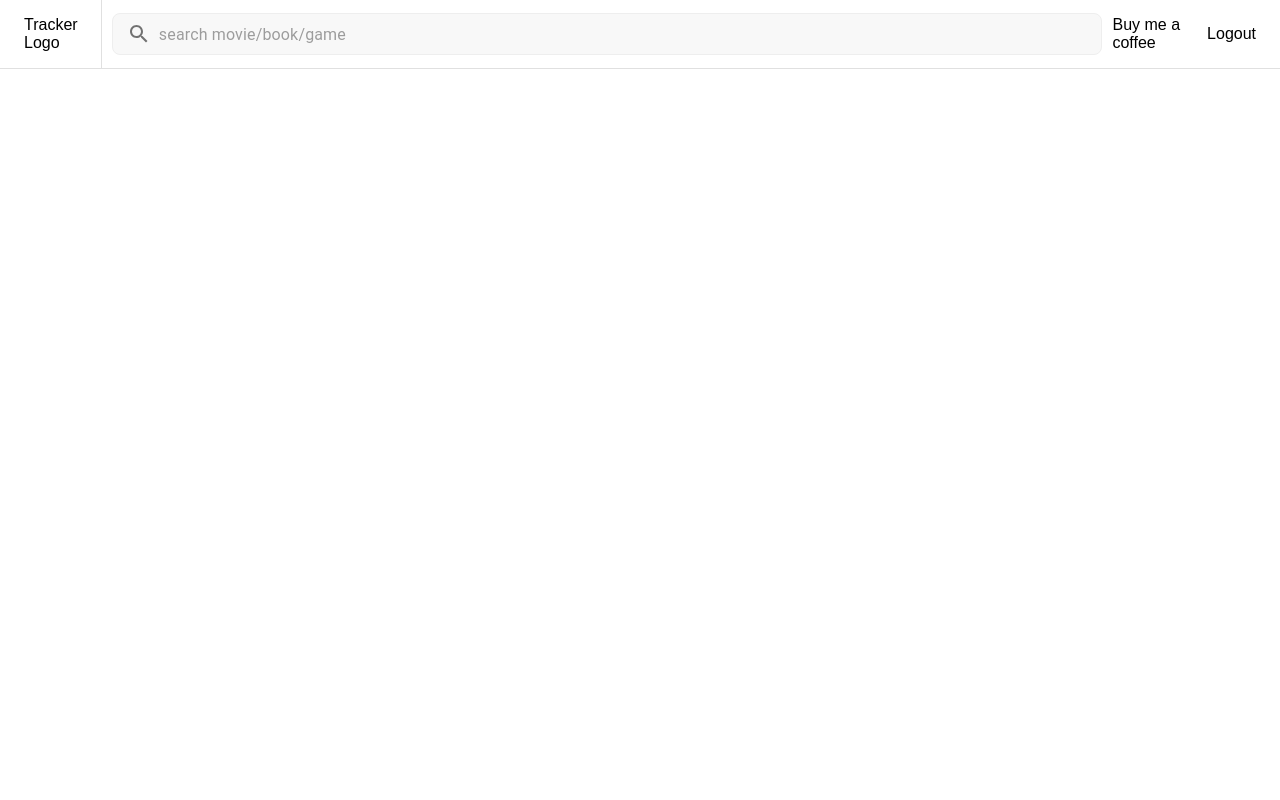
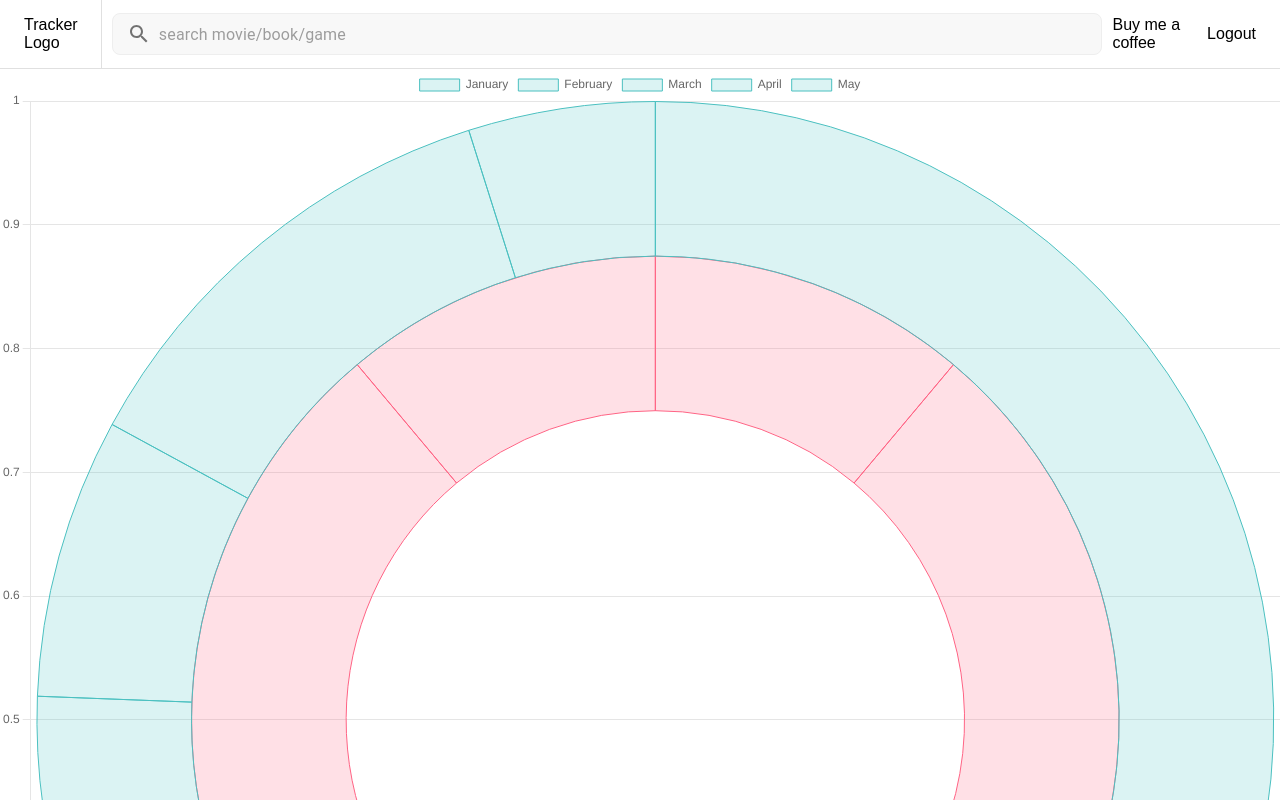
Before and after one commit to BodaNabeel/milestonetracker, a React (Vite) app: page / in a window 1280 px wide. Shown: the top 800 px of the page. Built offline with nearby package versions, Linux system fonts and the light colour scheme.

Commit message:
chart.js added

```diff
--- a/package.json
+++ b/package.json
@@ -13,7 +13,9 @@
     "@mui/material": "^5.11.12",
     "@mui/styled-engine-sc": "^5.11.11",
     "axios": "^1.3.4",
+    "chart.js": "^4.2.1",
     "react": "^18.2.0",
+    "react-chartjs-2": "^5.2.0",
     "react-dom": "^18.2.0",
     "styled-components": "^5.3.8"
   },
--- a/src/App.jsx
+++ b/src/App.jsx
@@ -1,15 +1,52 @@
 import { Divider, useMediaQuery } from "@mui/material";
 import ResponsiveAppBar from "./component/ResponsiveAppBar";
 import SearchBar from "./component/SearchBar";
-import React, { useContext} from "react";
+import React, { useContext } from "react";
 import { DataContext } from "./data/DataContext";
 import DataDisplay from "./component/DataDisplay";
-
+import Chart from "chart.js/auto";
+import { Doughnut } from "react-chartjs-2";
 function App() {
   const responsiveSearchBar = useMediaQuery("(max-width:700px)");
   const [searchFieldQuery, setSearchFieldQuery] = React.useState("");
   const { query } = useContext(DataContext);
 
+  // temoporary
+  const BarChart = () => {
+  const data = {
+    labels: ['January', 'February', 'March', 'April', 'May'],
+    datasets: [
+      {
+        label: 'Data 1',
+        data: [12, 19, 3, 5, 2],
+        backgroundColor: 'rgba(75,192,192,0.2)',
+        borderColor: 'rgba(75,192,192,1)',
+        borderWidth: 1,
+      },
+      {
+        label: 'Data 2',
+        data: [3, 9, 5, 7, 3],
+        backgroundColor: 'rgba(255,99,132,0.2)',
+        borderColor: 'rgba(255,99,132,1)',
+        borderWidth: 1,
+      },
+    ],
+  };
+
+  const options = {
+    scales: {
+      y: {
+        beginAtZero: true,
+      },
+    },
+  };
+
+  return (
+    <div>
+      <Doughnut data={data} options={options} />
+    </div>
+  );
+};
   return (
     <>
       <ResponsiveAppBar
@@ -26,6 +63,7 @@ function App() {
       {responsiveSearchBar ? null : <Divider />}
 
       {query ? <DataDisplay /> : null}
+      <BarChart/>
     </>
   );
 }
```
Also changed, not shown: 1 other file (tests, documents, lock files or other folders).
